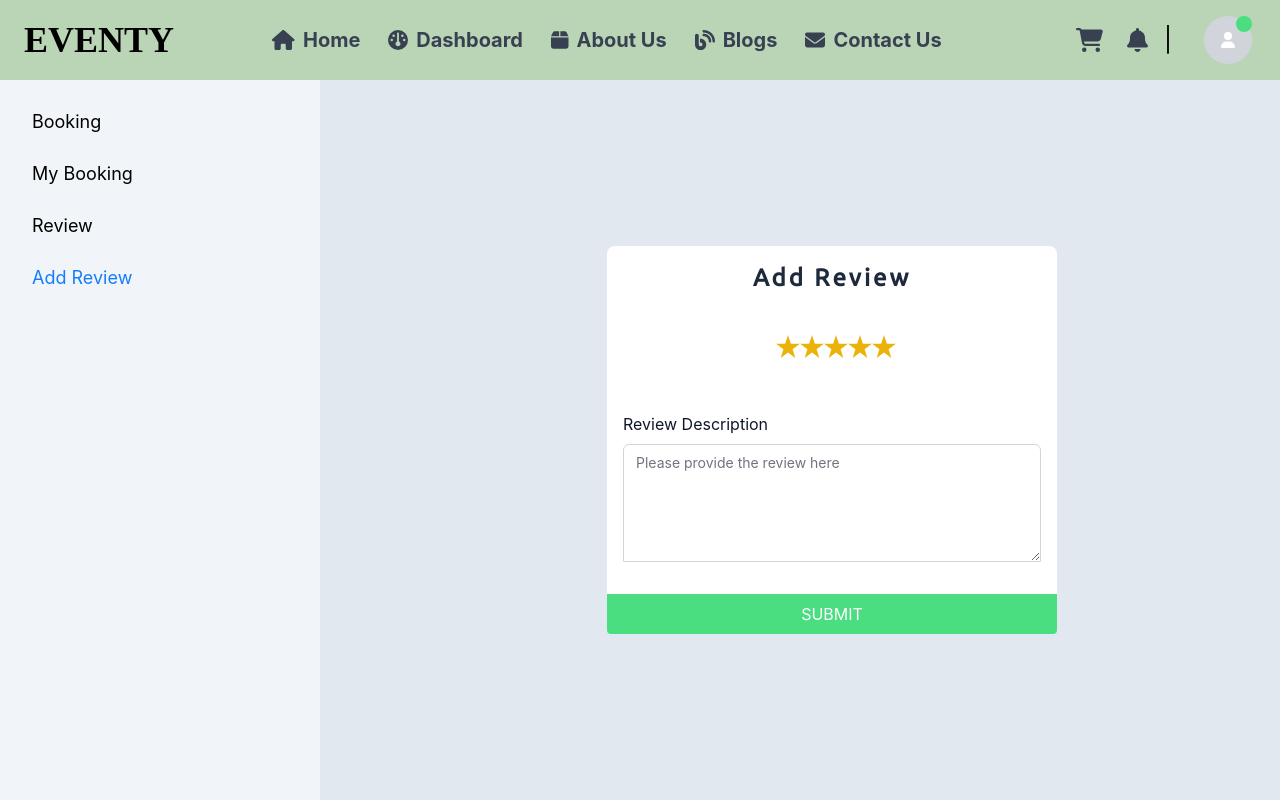
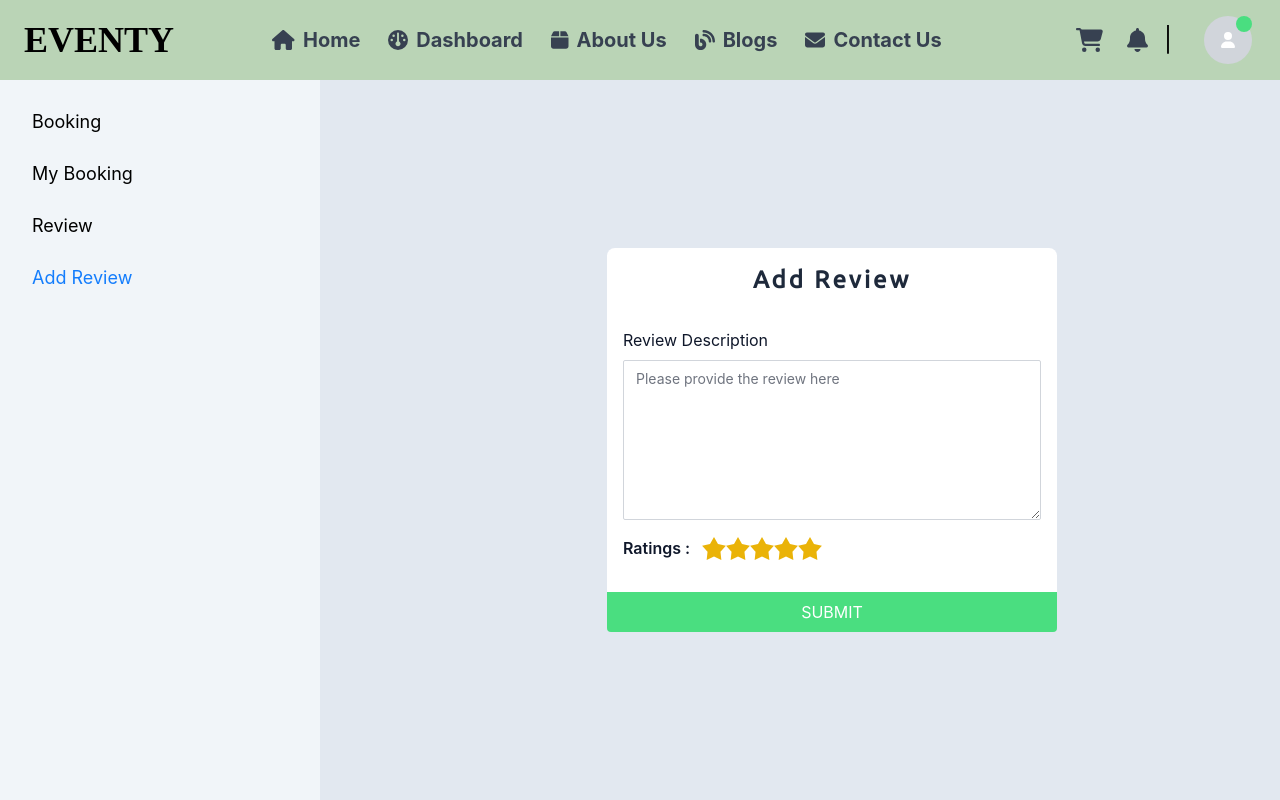
Before and after one commit to team-binarybrains/eventy-client-site, a React (Create React App) app: page /dashboard/add-review in a window 1280 px wide. Shown: the top 800 px of the page. Built offline with nearby package versions, Linux system fonts and the light colour scheme; no server answers; sample sign-in values are in the browser's storage; a web font is replaced by a local one.

Commit message:
review data getting function implemented

```diff
--- a/src/Components/Dashboard/AddReview/AddReview.js
+++ b/src/Components/Dashboard/AddReview/AddReview.js
@@ -1,6 +1,7 @@
-import React from 'react';
+import React, { useState } from 'react';
 import { useAuthState } from 'react-firebase-hooks/auth';
 import { useForm } from "react-hook-form";
+import { toast } from 'react-toastify';
 import auth from '../../../Firebase/Firebase.init';
 import Loading from '../../Share/Loading';
 // import Swal from 'sweetalert2';
@@ -9,12 +10,20 @@ import './AddReview.css'
 const AddReview = () => {
    const [user, loading, error] = useAuthState(auth);
    const { register, handleSubmit, reset, formState: { errors } } = useForm();
+   const [stars,setStars] = useState(5);
+
+   const countStars = (e)=> {
+      setStars(e.target.value);
+   }
+
    const onSubmit = data => {
+
+
       // total review data
-      const products = {
+      const review = {
          userName: user?.displayName,
          reviewDescription: data.reviewDescription,
-         rating: user?.rating,
+         rating: stars,
          image: user?.photoURL
       }
       // send services data to database
@@ -24,7 +33,7 @@ const AddReview = () => {
             'content-type': 'application/json',
             // authorization: `Bearer ${localStorage.getItem('token')}`
          },
-         body: JSON.stringify(products)
+         body: JSON.stringify(review)
       })
          .then(res => res.json())
          .then(inserted => {
@@ -34,12 +43,12 @@ const AddReview = () => {
                //    '',
                //    'success'
                // )
-               alert('review added successful')
+               toast.success('review added successful',{theme:'dark'})
                reset();
             }
          })
          //
-      console.log(products);
+      console.log(review);
    }
    if (loading) {
       return <Loading />
@@ -54,20 +63,10 @@ const AddReview = () => {
                <h1 className="text-2xl text-slate-800 pt-4 " >Add Review</h1>
             </div>
             <form onSubmit={handleSubmit(onSubmit)}>
-               <div className="text-center pt-10 pb-8">
-                  <div class="rating rating-md">
-                     <input type="radio" name="rating"  class="rating-hidden cursor-default" disabled />
-                     <input type="radio" name="rating"  class="mask mask-star bg-yellow-500" />
-                     <input type="radio" name="rating"  class="mask mask-star bg-yellow-500" />
-                     <input type="radio" name="rating"  class="mask mask-star bg-yellow-500" />
-                     <input type="radio" name="rating"  class="mask mask-star bg-yellow-500" />
-                     <input type="radio" name="rating"  class="mask mask-star bg-yellow-500" />
-                  </div>
-               </div>
-               <div className="p-4">
-                  <div className='pb-4'>
+               <div className="mx-4 pt-8">
+                  <div className=''>
                      <label htmlFor="reviewDescription" className="text-slate-900 ">Review Description</label>
-                     <textarea id="reviewDescription" name="servicesDescription" type="text" className="mt-2 appearance-none rounded-none relative block w-full px-3 py-2 border border-gray-300 placeholder-slate-900/60 text-gray-900 rounded-t-md focus:outline-none focus:ring-indigo-500 focus:border-indigo-500 focus:z-10 sm:text-sm" placeholder="Please provide the review here"
+                     <textarea id="reviewDescription" name="servicesDescription" type="text" className="mt-2 appearance-none relative block w-full px-3 py-2 border border-gray-300 placeholder-slate-900/60 text-gray-900 rounded-sm focus:outline-none focus:ring-indigo-500 focus:border-indigo-500 focus:z-10 sm:text-sm max-h-40 min-h-[10rem] overflow-y-scroll" placeholder="Please provide the review here"
                         cols="30" rows="5"
                         {...register("reviewDescription", {
                            required: {
@@ -87,6 +86,18 @@ const AddReview = () => {
                   </div>
 
                </div>
+
+               <div className="text-center flex items-center m-4 gap-x-3 mb-8">
+                  <h3 className='text-slate-900'>Ratings :</h3>
+                  <div onClick={countStars} className="rating">
+                     <input type="radio" name="rating" class="mask mask-star-2 bg-yellow-500" value='1' />
+                     <input type="radio" name="rating" class="mask mask-star-2 bg-yellow-500" value='2' />
+                     <input type="radio" name="rating" class="mask mask-star-2 bg-yellow-500" value='3' />
+                     <input type="radio" name="rating" class="mask mask-star-2 bg-yellow-500" value='4' />
+                     <input type="radio" name="rating" class="mask mask-star-2 bg-yellow-500" value='5' />
+                  </div>
+               </div>
+
                <button className='uppercase bg-green-400 w-full py-2 text-white hover:bg-green-500 rounded-b transition-all'>submit</button>
             </form>
          </div>
```
